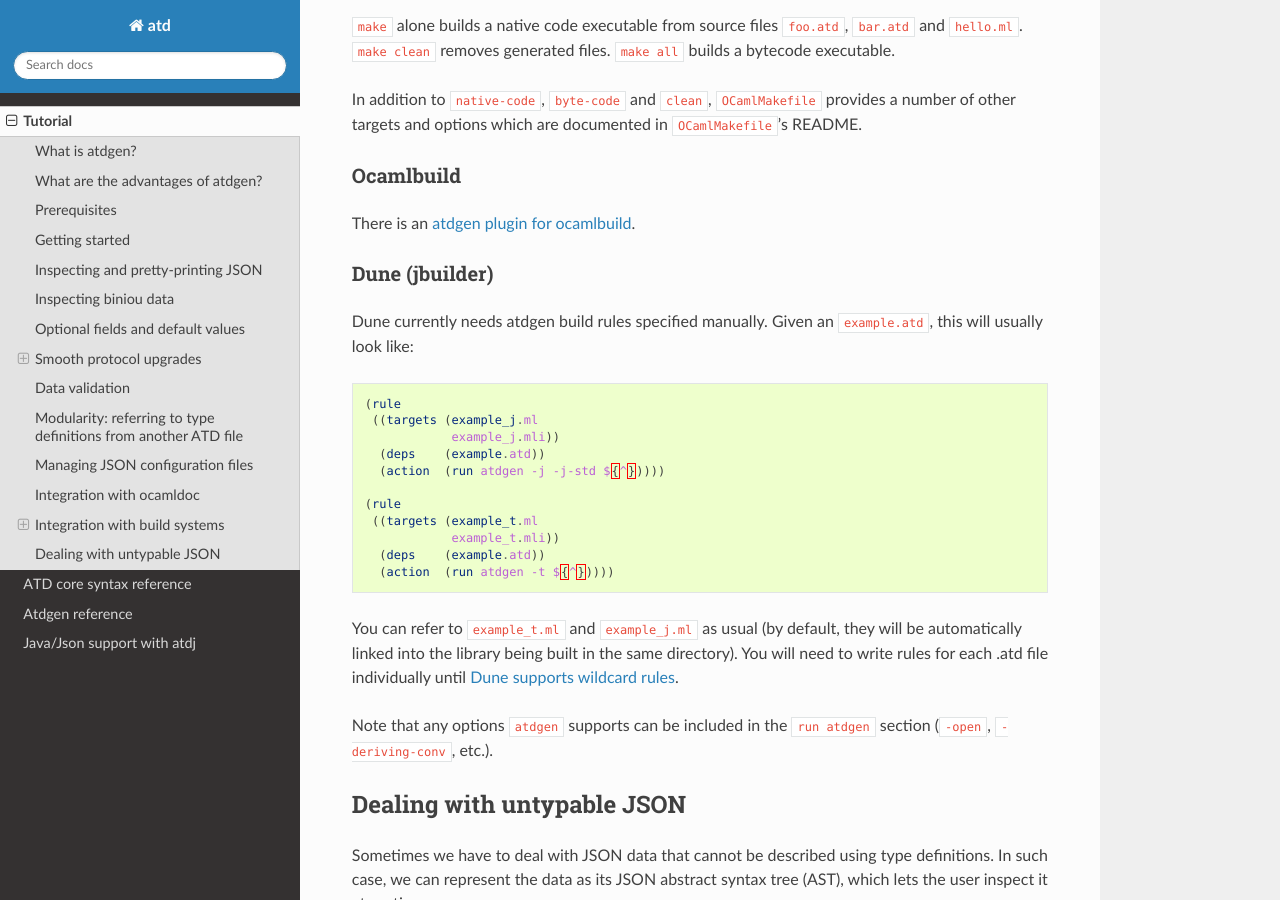
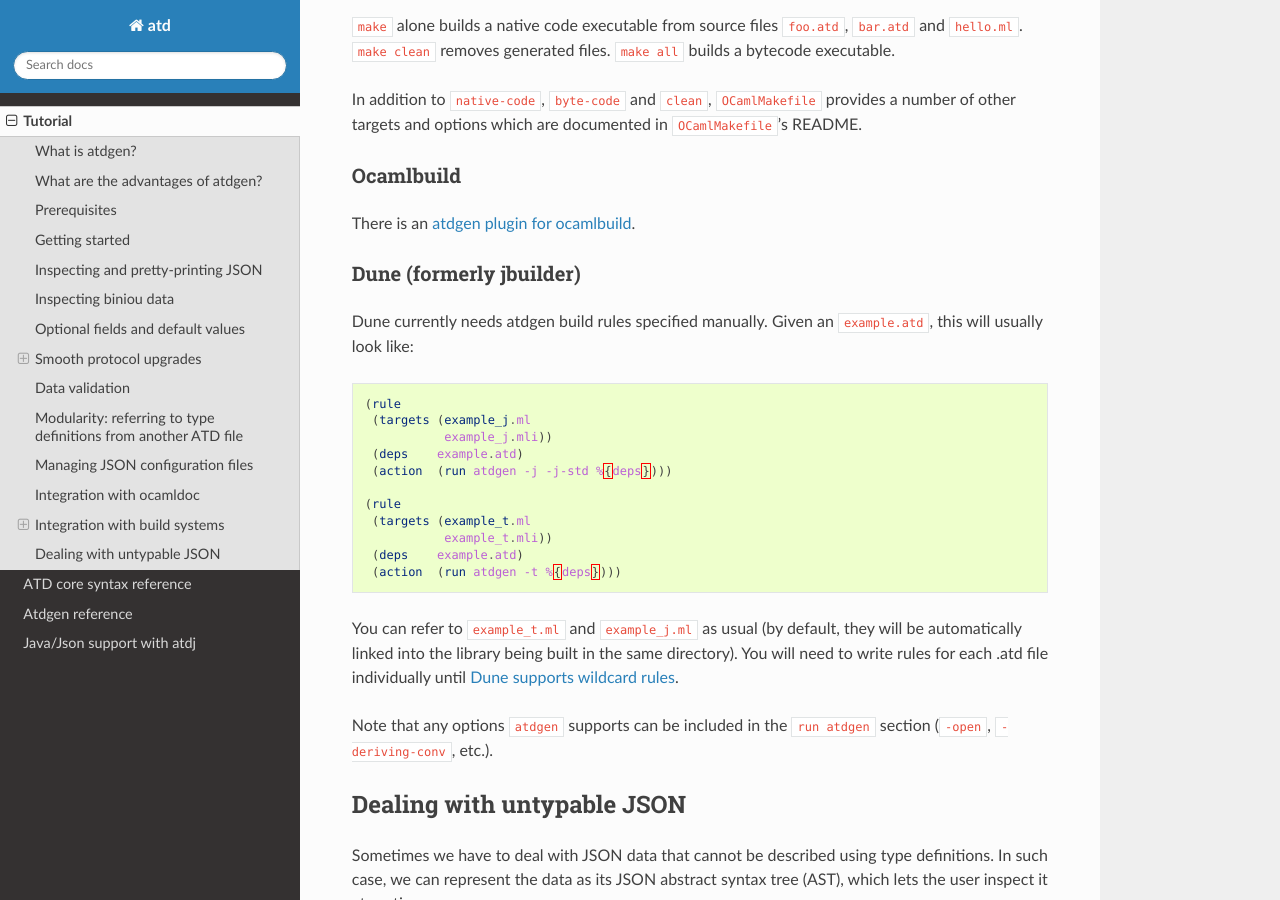
Before and after one commit to ahrefs/atd, a Sphinx documentation site: the page built from doc/tutorial.rst, in a window 1280 px wide and 900 px high, scrolled down 21561 px. Built offline with Sphinx 7.4.7 and the Read the Docs theme 2.0.0, drawn with Linux system fonts in a browser that asks for light colours.

Commit message:
Update Dune instructions
With the release 1.0, the format of `dune` files evolved somewhat.

Signed-off-by: Christophe Troestler <Christophe.Troestler@umons.ac.be>

```diff
--- a/doc/tutorial.rst
+++ b/doc/tutorial.rst
@@ -1226,8 +1226,8 @@ Ocamlbuild
 
 There is an `atdgen plugin for ocamlbuild <https://github.com/hcarty/ocamlbuild-plugins/blob/master/myatdgen.ml>`__.
 
-Dune (jbuilder)
----------------
+Dune (formerly jbuilder)
+------------------------
 
 Dune currently needs atdgen build rules specified manually. Given an ``example.atd``,
 this will usually look like:
@@ -1235,16 +1235,16 @@ this will usually look like:
 .. code-block:: scheme
 
   (rule
-   ((targets (example_j.ml
-              example_j.mli))
-    (deps    (example.atd))
-    (action  (run atdgen -j -j-std ${^}))))
+   (targets (example_j.ml
+             example_j.mli))
+   (deps    example.atd)
+   (action  (run atdgen -j -j-std %{deps})))
 
   (rule
-   ((targets (example_t.ml
-              example_t.mli))
-    (deps    (example.atd))
-    (action  (run atdgen -t ${^}))))
+   (targets (example_t.ml
+             example_t.mli))
+   (deps    example.atd)
+   (action  (run atdgen -t %{deps})))
 
 You can refer to ``example_t.ml`` and ``example_j.ml`` as usual (by default, they
 will be automatically linked into the library being built in the same directory).
```
